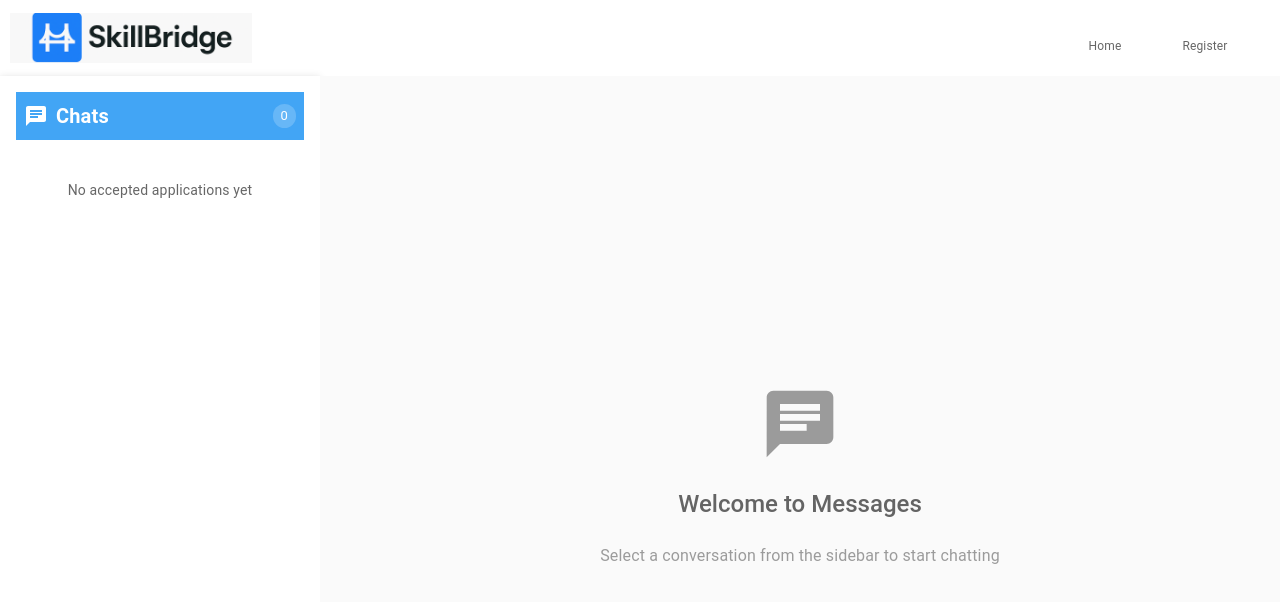
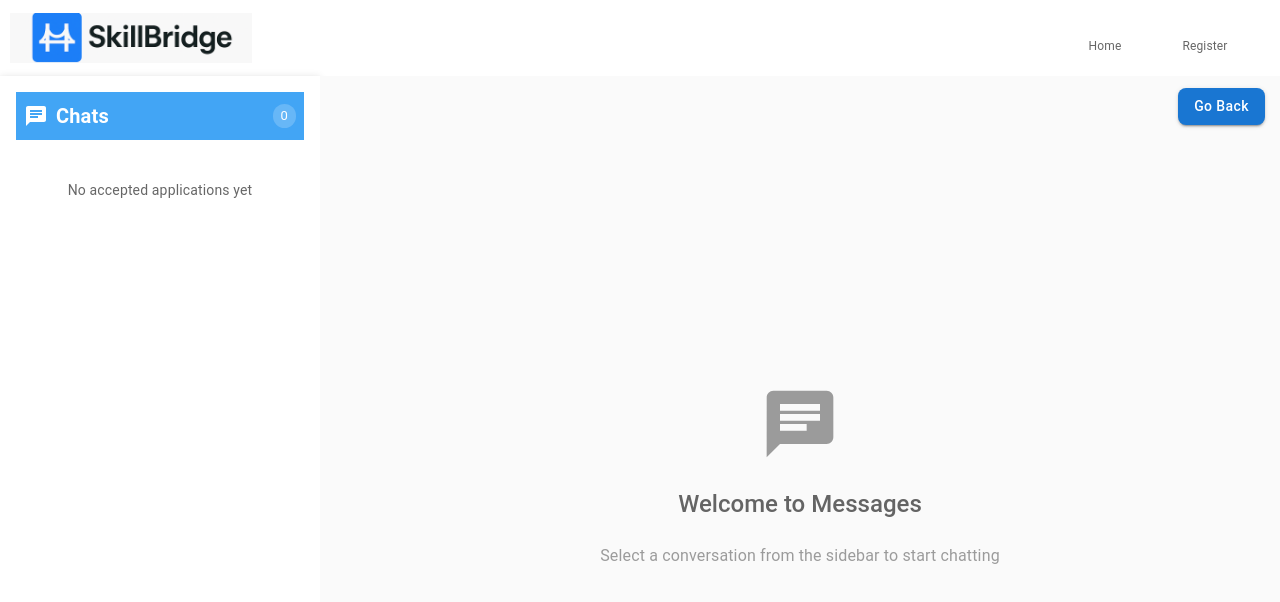
Before and after one commit to aryan-der-8/SkillBridge, a React (Create React App) app: page /chat in a window 1280 px wide. Shown: the top 602 px of the page. Built offline with nearby package versions, Linux system fonts and the light colour scheme; some icons are missing.

Commit message:
feat: Add 'Go Back' button to Chat component and improve application submission confirmation in UserDashboard

```diff
--- a/src/user/Chat.js
+++ b/src/user/Chat.js
@@ -479,8 +479,10 @@ const Chat = () => {
               flexDirection: "column",
               gap: 3,
               bgcolor: "#fafafa",
+              position:'relative'
             }}
           >
+            <Button sx={{position:'absolute', top:12, right:15}} onClick={() => navigate(-1)} variant="contained">Go Back</Button>
             <ChatIcon sx={{ fontSize: 80, color: "text.disabled" }} />
             <Typography variant="h5" color="text.secondary" fontWeight="medium">
               Welcome to Messages
--- a/src/user/UserDashboard.js
+++ b/src/user/UserDashboard.js
@@ -123,16 +123,15 @@ const UserDashboard = () => {
     const updatedApplications = [...currentApplications, newApplication]
 
     // Save to localStorage
+    if(window.confirm(`Application submitted successfully to ${businessToApply.jobTitle}!`)) {
       localStorage.setItem("appliedBusinesses", JSON.stringify(updatedApplications))
-
       // Update state
       setAppliedBusinesses(updatedApplications)
       setBusinesses((prev) => [...prev]);
 
       // mark this button as disabled
       setSelectedCardIndex((selectedCardIndex) => [...selectedCardIndex, index]);
-
-    window.confirm(`Application submitted successfully to ${businessToApply.jobTitle}!`)
+    }
   }
 
   const handleMenuOpen = (event) => {
--- a/src/user/UserProfile.js
+++ b/src/user/UserProfile.js
@@ -521,7 +521,7 @@ const UserProfile = () => {
                     { icon: Twitter, label: "Twitter", url: user.socialLinks.twitter, color: "#1DA1F2" },
                     { icon: Language, label: "Portfolio", url: user.socialLinks.website, color: "#4CAF50" },
                   ]
-                    .filter((social) => social.url) // 👈 only show if the link is available
+                    .filter((social) => social.url) // only show if the link is available
                     .map((social, index) => {
                       const IconComponent = social.icon;
                       return (
```
Lines whose indentation alone changed are shown as unchanged.
